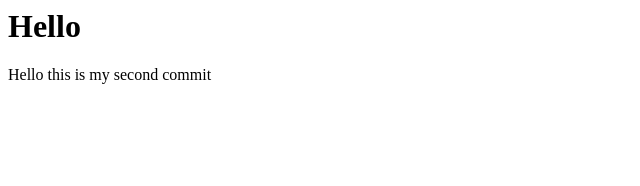
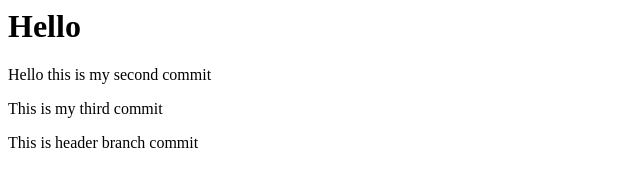
Before and after one commit to upasana92/js004, a plain HTML site: page index.html in a window 1280 px wide. Shown: the whole page, without its empty margins (0-640 px from the left). Drawn offline with Linux system fonts and the light colour scheme.

Commit message:
New branch created

```diff
--- a/index.html
+++ b/index.html
@@ -2,5 +2,7 @@
     <head>
         <h1>Hello</h1>
         <p>Hello this is my second commit</p>
+        <p>This is my third commit</p>
+        <p>This is header branch commit</p>
     </head>
 </html>
```
